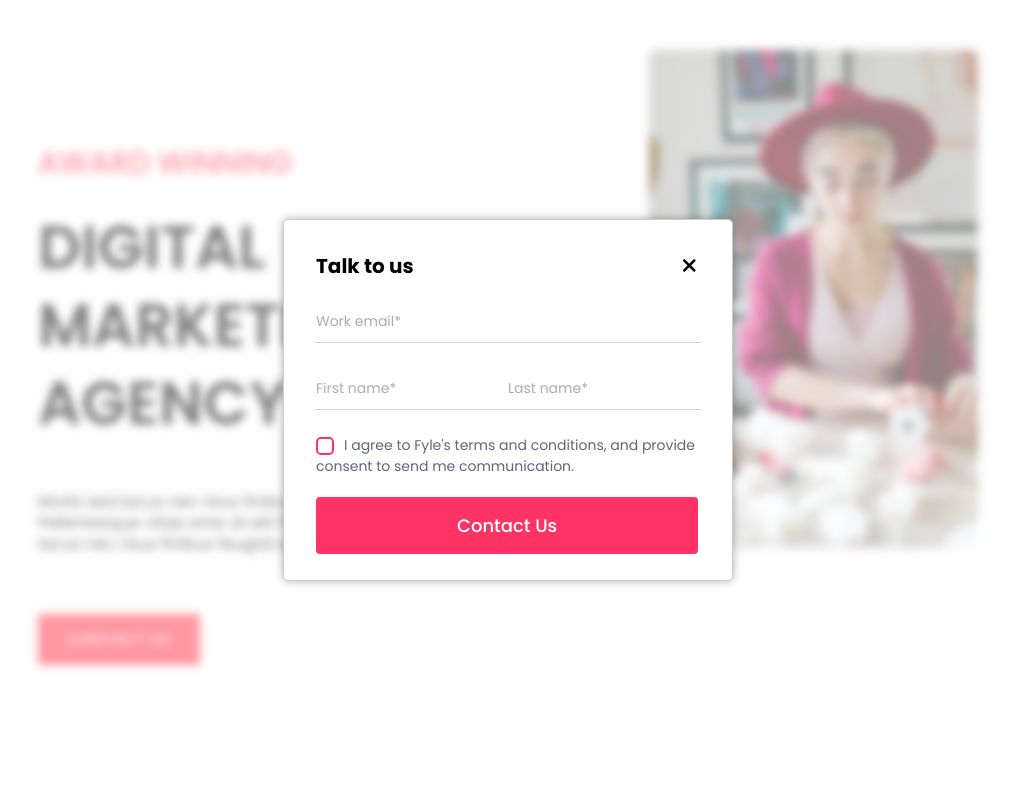
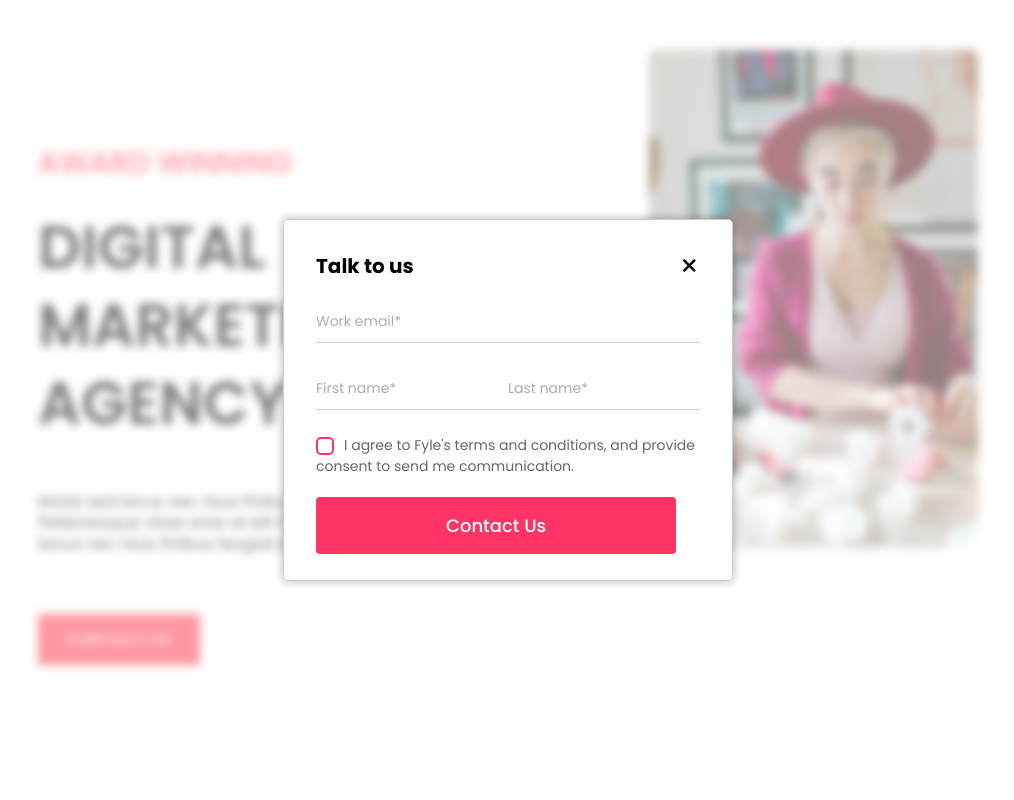
Before and after one commit to iamuzaif/Digital-Marketing-Agency, a plain HTML site: page index.html in a window 1280 px wide. Both pictures are taken after a click on the button "CONTACT US". Shown: the top 800 px of the page, without its empty margins (132-1146 px from the left). Drawn offline with Linux system fonts and the light colour scheme; a web font is replaced by a local one.

Commit message:
Update style.css

```diff
--- a/style.css
+++ b/style.css
@@ -202,7 +202,7 @@
 
 #contact-Form button {
     margin-top: 20px;
-    padding: 15px 141px;
+    padding: 15px 130px;
     font-size: 18px;
     font-weight: 500;
     background-color: #ff3366;
```
